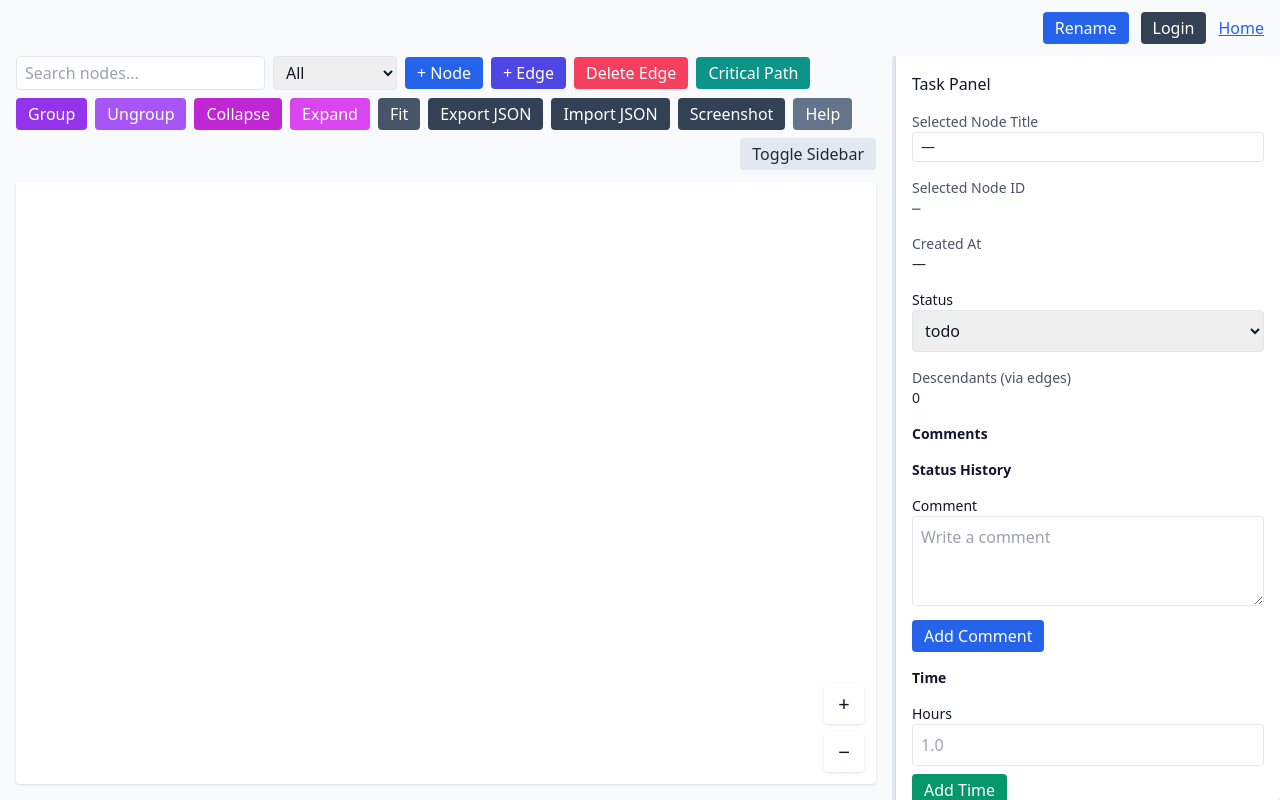
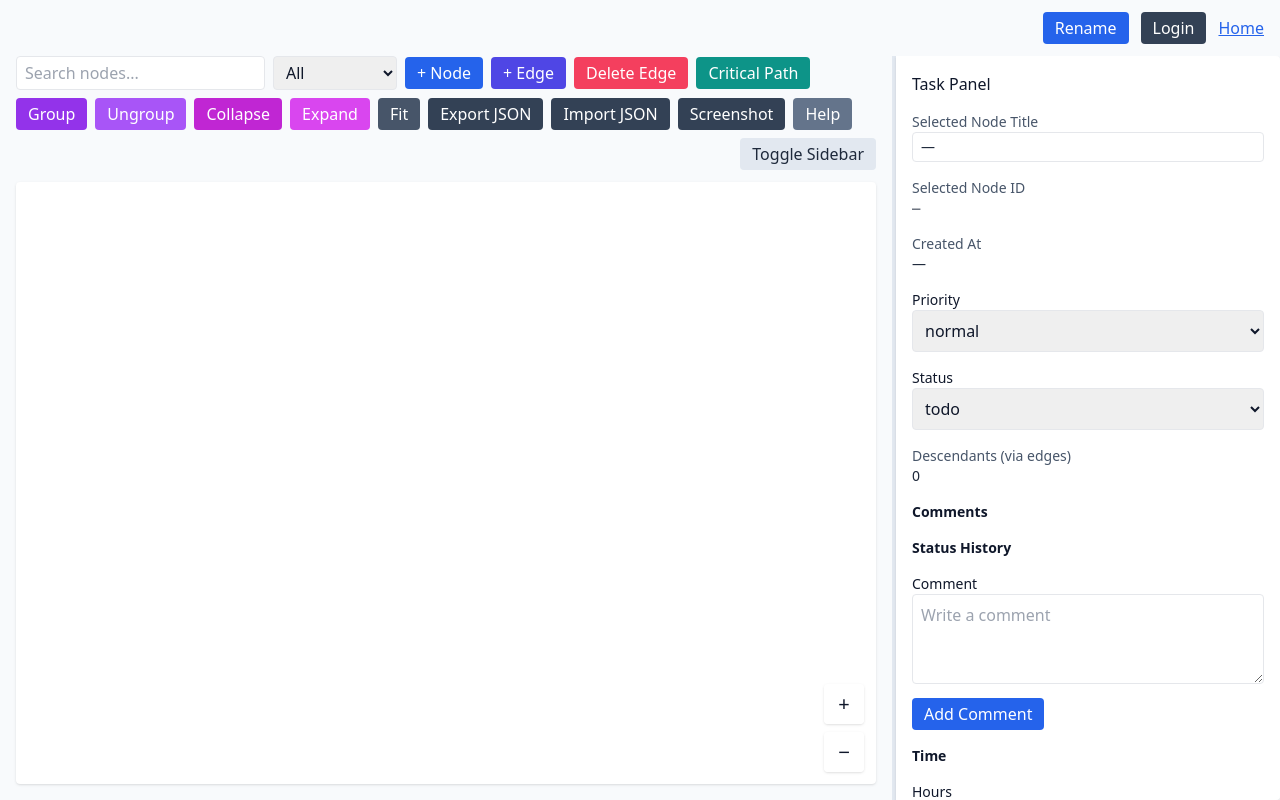
Before and after one commit to elimS2/graph-planner, a Flask app: template app/templates/project.html in a window 1280 px wide. Run offline with Flask 3, Linux system fonts and the light colour scheme; the template is opened without the code that fills it, so the values that code supplies are empty; some libraries are stand-ins or nearby versions.

Commit message:
feat: Add priority field to nodes and update CLI for database schema; enhance project template to include priority selection

```diff
--- a/app/cli.py
+++ b/app/cli.py
@@ -66,6 +66,11 @@ def register_cli(app: Flask) -> None:
             if "is_group" not in ncols:
                 conn.execute(text("ALTER TABLE node ADD COLUMN is_group INTEGER NOT NULL DEFAULT 0"))
                 click.echo("Added node.is_group")
+            # Ensure priority exists on node
+            ncols = [row[1] for row in conn.execute(text("PRAGMA table_info(node)"))]
+            if "priority" not in ncols:
+                conn.execute(text("ALTER TABLE node ADD COLUMN priority TEXT NOT NULL DEFAULT 'normal'"))
+                click.echo("Added node.priority")
         # Ensure new tables exist
         db.create_all()
         click.echo("Upgrade complete")
--- a/app/models/__init__.py
+++ b/app/models/__init__.py
@@ -79,6 +79,7 @@ class Node(db.Model, TimestampMixin):
     assignee_id: Mapped[Optional[str]] = mapped_column(db.String, ForeignKey("user.id"), nullable=True)
     parent_id: Mapped[Optional[str]] = mapped_column(db.String, ForeignKey("node.id", ondelete="SET NULL"), nullable=True)
     is_group: Mapped[bool] = mapped_column(db.Boolean, default=False, nullable=False)
+    priority: Mapped[str] = mapped_column(db.String, default="normal", nullable=False)
 
     project = relationship("Project", back_populates="nodes")
     assignee = relationship("User", foreign_keys=[assignee_id])
--- a/app/schemas/__init__.py
+++ b/app/schemas/__init__.py
@@ -26,6 +26,7 @@ class NodeSchema(Schema):
     parent_id = fields.String(allow_none=True)
     is_group = fields.Boolean()
     created_at = fields.String(dump_only=True)
+    priority = fields.String()
 
 
 class EdgeSchema(Schema):
--- a/app/templates/project.html
+++ b/app/templates/project.html
@@ -68,6 +68,15 @@
           <div>
             <label class="block text-sm text-slate-600">Created At</label>
             <div id="createdAt" class="text-sm text-slate-800">—</div>
+          </div>
+          <div>
+            <label class="block text-sm">Priority</label>
+            <select id="prioritySelect" class="w-full border rounded p-2">
+              <option value="low">low</option>
+              <option value="normal" selected>normal</option>
+              <option value="high">high</option>
+              <option value="critical">critical</option>
+            </select>
           </div>
           <div>
             <label class="block text-sm">Status</label>
@@ -361,6 +370,8 @@
           if (createdEl) createdEl.textContent = formatDate(evt.target.data('created_at'));
           const delBtn = document.getElementById('btnDeleteNodePanel');
           if (delBtn) delBtn.classList.remove('hidden');
+          const prSel = document.getElementById('prioritySelect');
+          if (prSel) prSel.value = String(evt.target.data('priority') || 'normal');
           // compute descendants via outgoing edges (reachability)
           const start = cy.getElementById(selectedNodeId);
           let count = 0;
@@ -453,6 +464,15 @@
           const resp = await patchJSON(`/api/v1/nodes/${selectedNodeId}`, { status: value });
           const n = cy.getElementById(selectedNodeId);
           n.data('status', resp.data.status);
+        });
+
+        // Priority change handler
+        document.getElementById('prioritySelect').addEventListener('change', async (e) => {
+          if (!selectedNodeId) return;
+          const value = e.target.value;
+          const resp = await patchJSON(`/api/v1/nodes/${selectedNodeId}`, { priority: value });
+          const n = cy.getElementById(selectedNodeId);
+          n.data('priority', resp.data.priority || value);
         });
 
         document.getElementById('costForm').addEventListener('submit', async (e) => {
```
